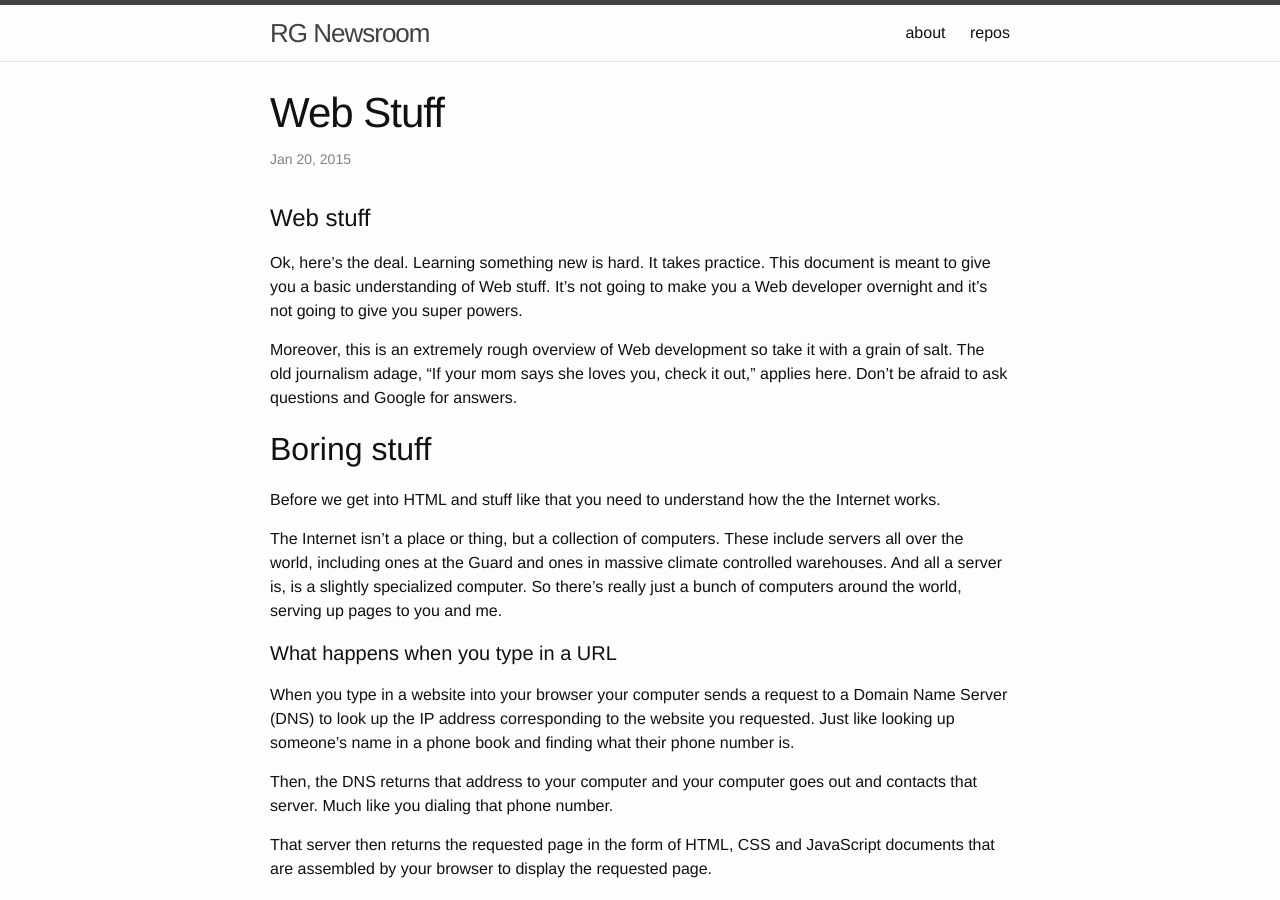
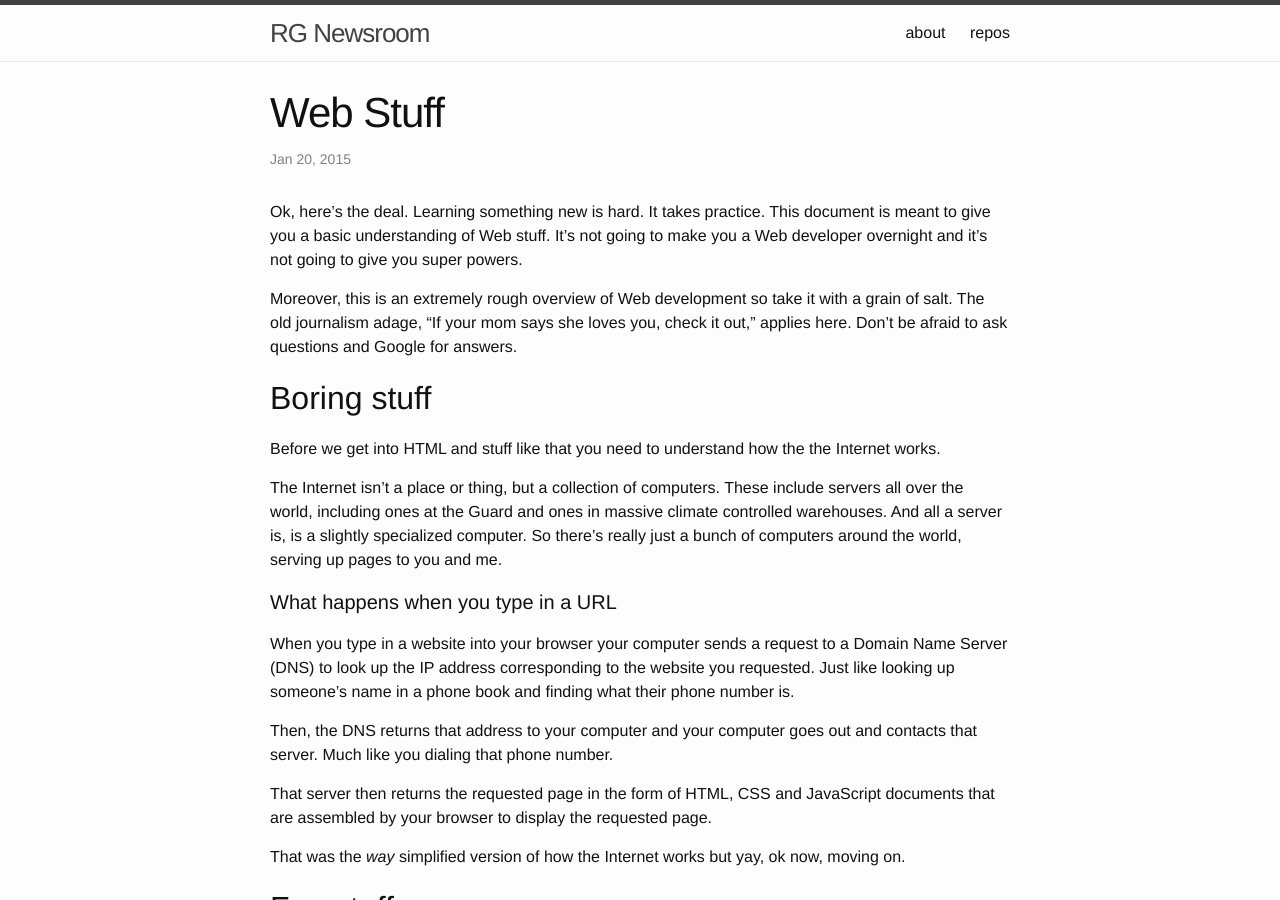
Before and after one commit to rgnewsroom/rgnewsroom.github.io, a Jekyll site: the page built from _posts/2015-01-20-web-stuff.md, in a window 1280 px wide and 900 px high. Built offline with Jekyll 4.4.1, drawn with Linux system fonts in a browser that asks for light colours; nearby versions of some CDN libraries; library files that are not in the unit come from our copies.

Commit message:
update w/o header

```diff
--- a/_posts/2015-01-20-web-stuff.md
+++ b/_posts/2015-01-20-web-stuff.md
@@ -8,7 +8,6 @@
 
 ---
 
-# Web stuff
 Ok, here's the deal. Learning something new is hard. It takes practice. This document is meant to give you a basic understanding of Web stuff. It's not going to make you a Web developer overnight and it's not going to give you super powers.
 
 Moreover, this is an extremely rough overview of Web development so take it with a grain of salt. The old journalism adage, "If your mom says she loves you, check it out," applies here. Don't be afraid to ask questions and Google for answers.
```
